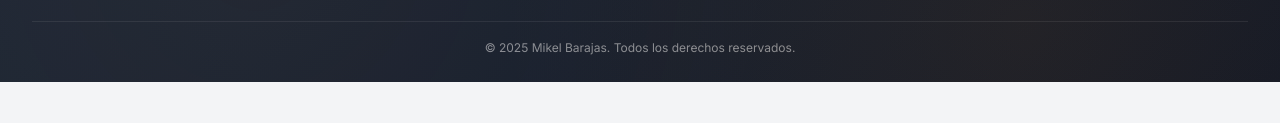
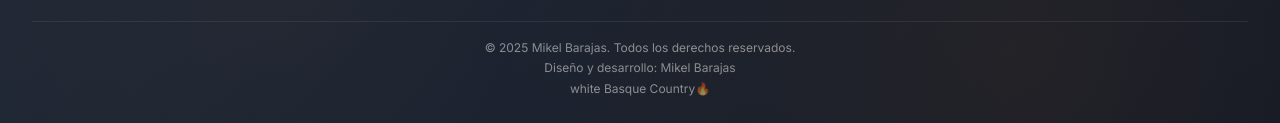
Before and after one commit to mikelbarajaswork/Mikel_Barajas, a plain HTML site: page contacto.html in a window 1280 px wide. Shown: the part 3544-3667 px from the top of the page. Before the commit the page ends 3626 px from the top, so only its background shows below. Drawn offline with nearby package versions, Linux system fonts and the light colour scheme.

Commit message:
Add files via upload

```diff
--- a/contacto.html
+++ b/contacto.html
@@ -270,6 +270,8 @@
       </div>
       <div class="footer-bottom">
         <p>&copy; 2025 Mikel Barajas. Todos los derechos reservados.</p>
+        <p>Diseño y desarrollo: Mikel Barajas</p>
+        <p>white Basque Country🔥</p>
       </div>
     </div>
   </footer>
```
Also changed, not shown: formacion.html (+2 -0 lines), habilidades.html (+2 -0 lines), mi-historia.html (+2 -0 lines), proyectos.html (+2 -0 lines), sobre-mi.html (+2 -0 lines).
